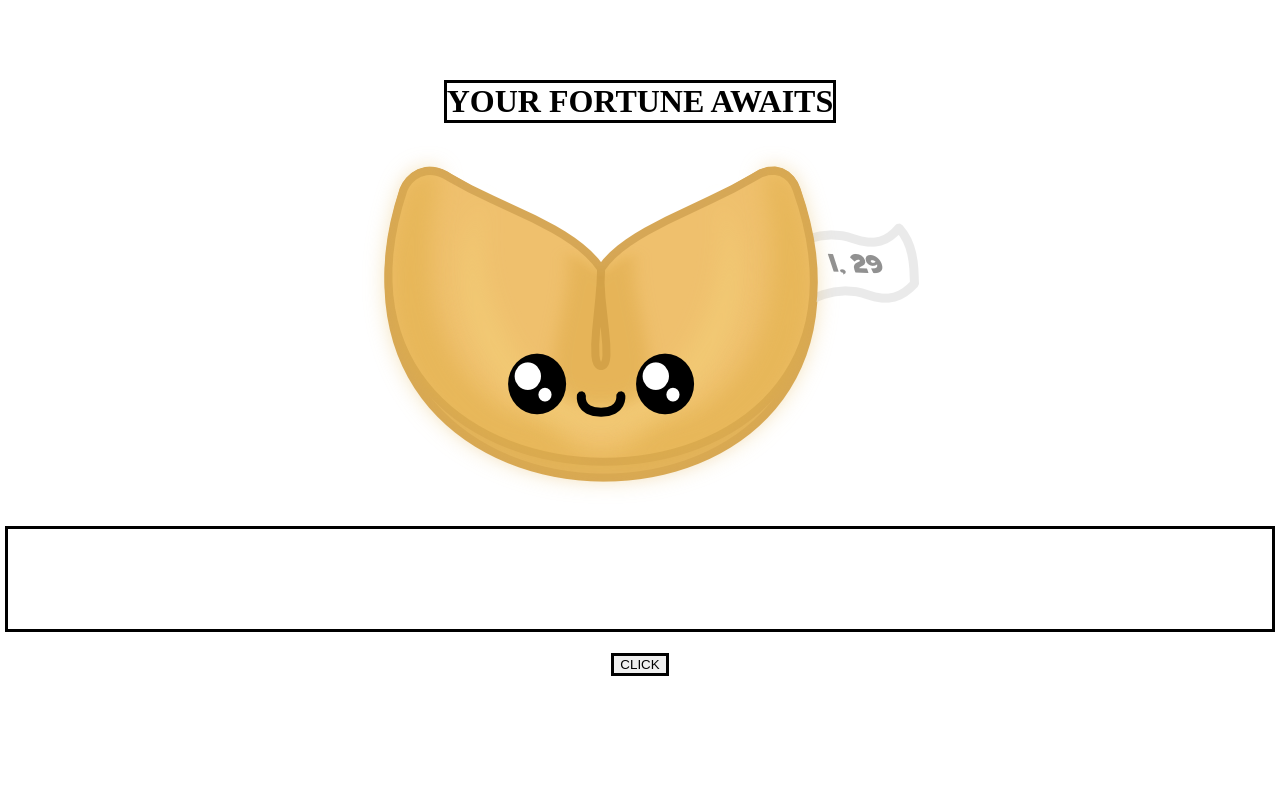
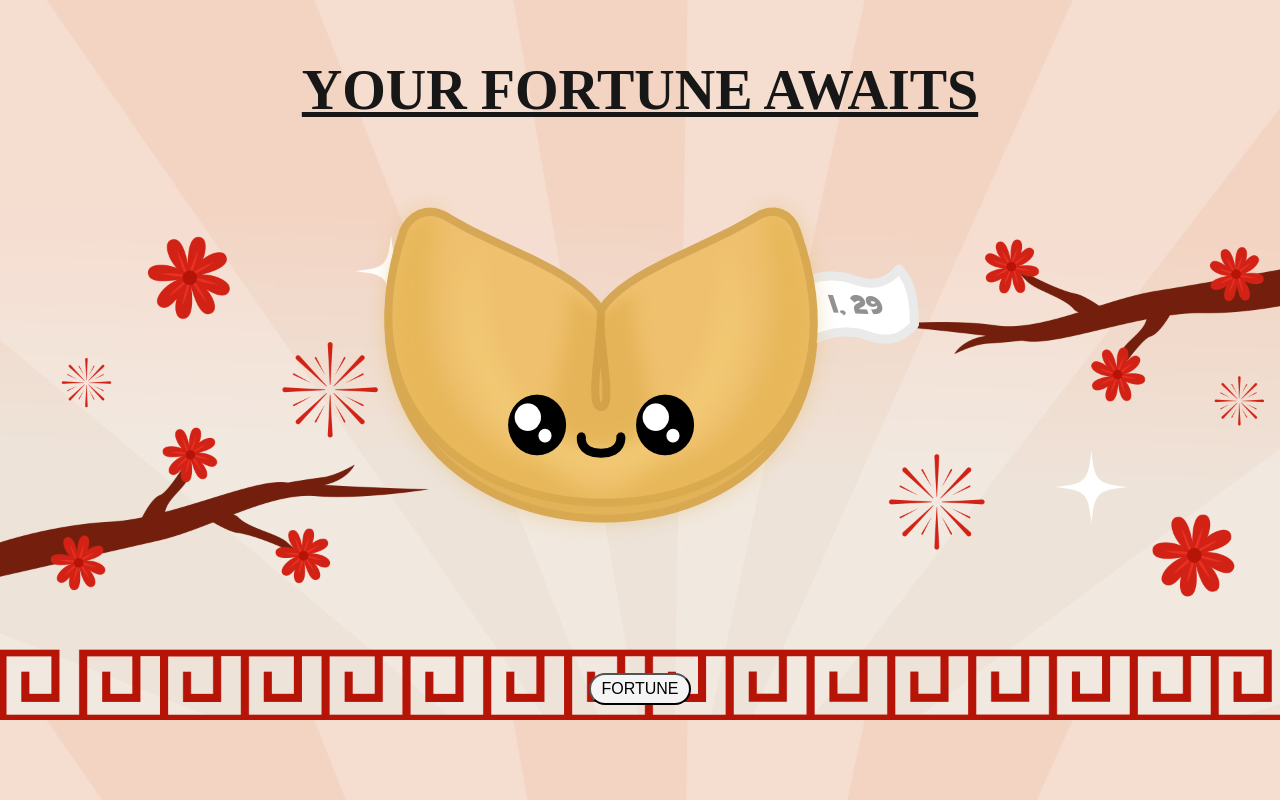
Before and after one commit to mrnguyener21/Fortune-Of-The-Day, a React (Create React App) app: page / in a window 1280 px wide. Built offline with nearby package versions, Linux system fonts and the light colour scheme.

Commit message:
finished basic version of project

```diff
--- a/src/App.module.css
+++ b/src/App.module.css
@@ -1,11 +1,22 @@
+body{
+    background-image: url('../src/component/image/background.jpg');
+    background-size: cover;
+}
 .container{
     display: flex;
     justify-content: space-between;
     align-items: center;
     flex-direction: column;
-    padding-top: 4%;
+    padding-top: 1%;
+    color: rgb(24, 23, 23)
 }
 
 .title{
-    border: solid;
+    font-size: 7vh;
+    text-decoration: underline;
+    margin-bottom: 5%;
 }
+
+.fortuneCookie{
+    margin-bottom: 3%;
+}
--- a/src/component/Fortune.js
+++ b/src/component/Fortune.js
@@ -33,7 +33,7 @@ class Fortunes extends React.Component{
         return(
             <>
                 <h1 className={styles.fortune}>{this.state.fortunes}</h1>
-                <button className={styles.button}onClick={this.number}>CLICK</button>
+                <button className={styles.button}onClick={this.number}>FORTUNE</button>
 
             </>
         )
--- a/src/component/fortune.module.css
+++ b/src/component/fortune.module.css
@@ -2,11 +2,20 @@
     display: flex;
     justify-content: center;
     align-items: center;
-    border: solid;
-    width: 100%;
-    height: 100px;
+    width: 50%;
+    height: 100%;
+    /* border: solid; */
+    font-size: 5vh;
+    text-align: center;
+    margin-left:6%;
+    margin-bottom: 5%;
 }
+.button{
+    /* border:solid; */
+    background: whitesmoke;
+    border-radius: 25px;
+    width:8%;
+    height: 4vh;
+    font-size: 2vh;
 
-.button{
-    border:solid;
 }
```
Also changed, not shown: src/component/image/background.jpg (added).
